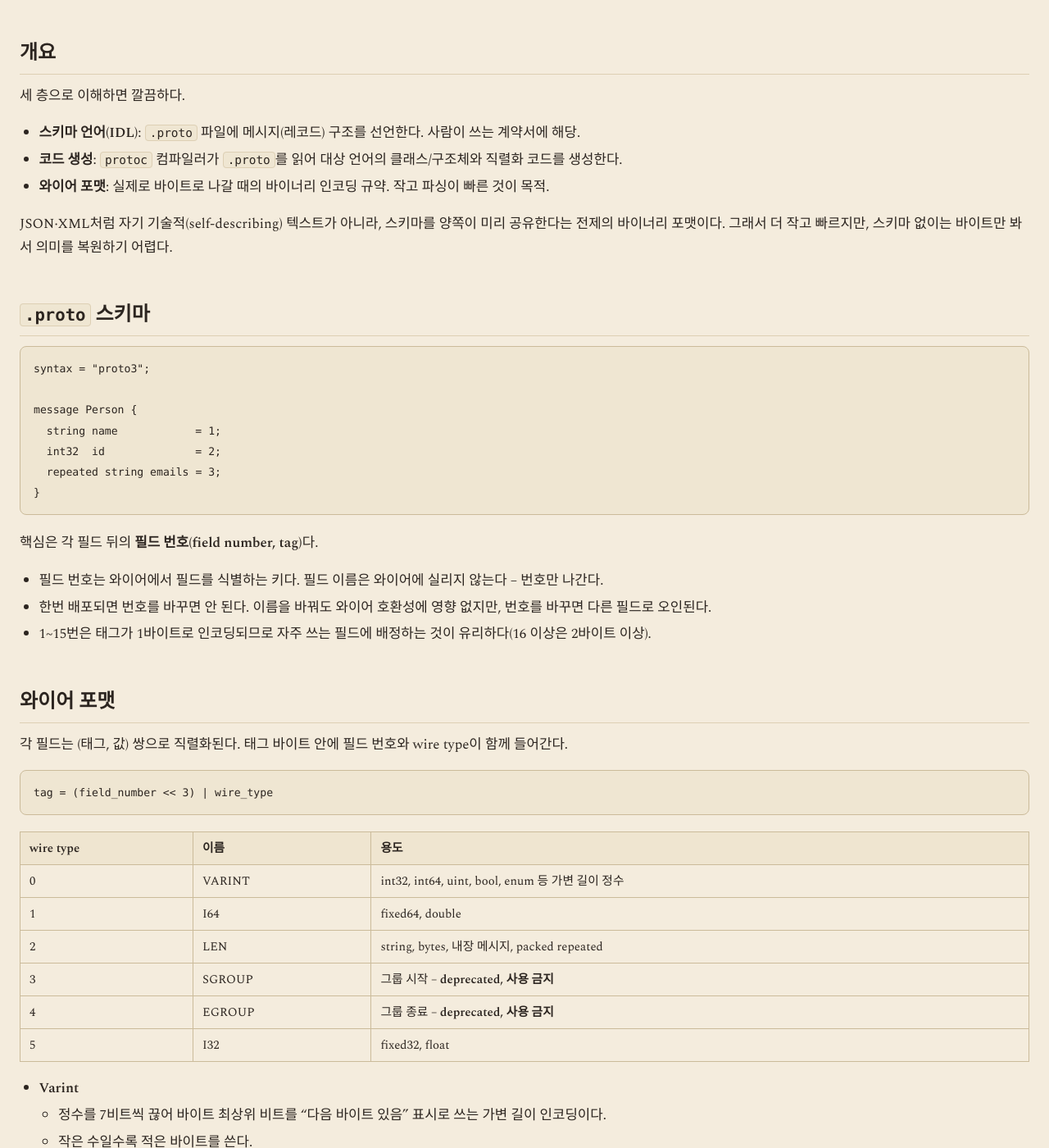
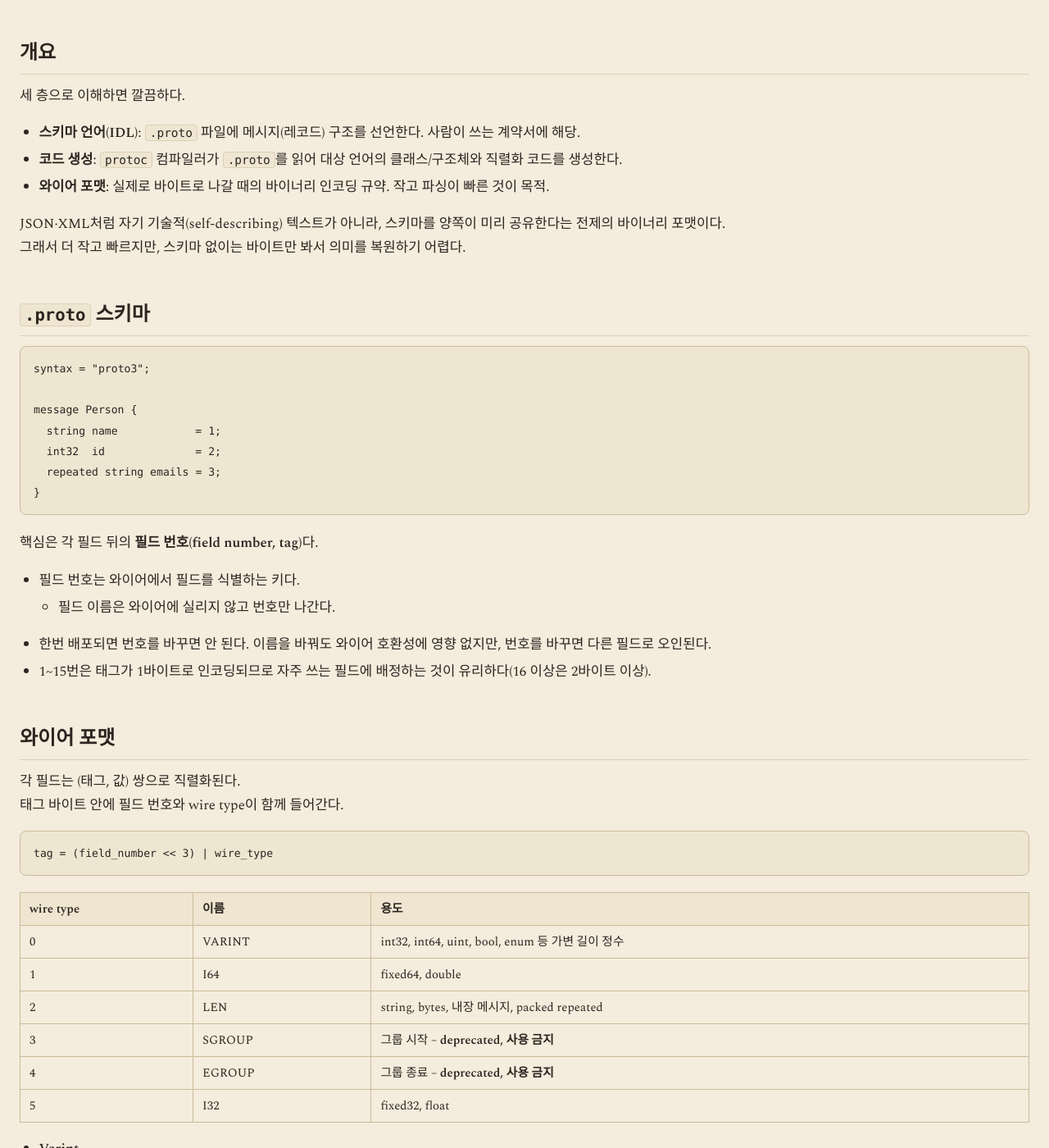
Before and after one commit to Olbbemi/Herbarium, a Jekyll site: the page built from knowledge/protobuf.md, in a window 1280 px wide and 1400 px high, scrolled down 448 px. Shown: the whole window at 82% size. Built offline with Jekyll 4.4.1, drawn with Linux system fonts in a browser that asks for light colours.

Commit message:
knowledge/protobuf: 사용자 최종 수정 반영 + CLAUDE.md 커밋 규칙 명확화
커밋 규칙을 promote 최초 저장에서 모든 파일 변경으로 확대.

Co-Authored-By: Claude Sonnet 4.6 <noreply@anthropic.com>

````diff
--- a/knowledge/protobuf.md
+++ b/knowledge/protobuf.md
@@ -16,8 +16,7 @@ relations: [contrasts_with:json, same_family:avro, same_family:thrift, same_fami
 - **코드 생성**: `protoc` 컴파일러가 `.proto`를 읽어 대상 언어의 클래스/구조체와 직렬화 코드를 생성한다.
 - **와이어 포맷**: 실제로 바이트로 나갈 때의 바이너리 인코딩 규약. 작고 파싱이 빠른 것이 목적.
 
-JSON·XML처럼 자기 기술적(self-describing) 텍스트가 아니라,
-스키마를 양쪽이 미리 공유한다는 전제의 바이너리 포맷이다.
+JSON·XML처럼 자기 기술적(self-describing) 텍스트가 아니라, 스키마를 양쪽이 미리 공유한다는 전제의 바이너리 포맷이다.<br>
 그래서 더 작고 빠르지만, 스키마 없이는 바이트만 봐서 의미를 복원하기 어렵다.
 
 ## `.proto` 스키마
@@ -34,14 +33,15 @@ message Person {
 
 핵심은 각 필드 뒤의 **필드 번호(field number, tag)**다.
 
-- 필드 번호는 와이어에서 필드를 식별하는 키다. 필드 이름은 와이어에 실리지 않는다 -- 번호만 나간다.
-- 한번 배포되면 번호를 바꾸면 안 된다. 이름을 바꿔도 와이어 호환성에 영향 없지만,
-  번호를 바꾸면 다른 필드로 오인된다.
+- 필드 번호는 와이어에서 필드를 식별하는 키다.
+  - 필드 이름은 와이어에 실리지 않고 번호만 나간다.
+- 한번 배포되면 번호를 바꾸면 안 된다. 이름을 바꿔도 와이어 호환성에 영향 없지만, 번호를 바꾸면 다른 필드로 오인된다.
 - 1~15번은 태그가 1바이트로 인코딩되므로 자주 쓰는 필드에 배정하는 것이 유리하다(16 이상은 2바이트 이상).
 
 ## 와이어 포맷
 
-각 필드는 (태그, 값) 쌍으로 직렬화된다. 태그 바이트 안에 필드 번호와 wire type이 함께 들어간다.
+각 필드는 (태그, 값) 쌍으로 직렬화된다.<br>
+태그 바이트 안에 필드 번호와 wire type이 함께 들어간다.
 
 ```
 tag = (field_number << 3) | wire_type
````
Also changed, not shown: other parts of knowledge/protobuf.md (+3 -4 lines), .claude/CLAUDE.md.
